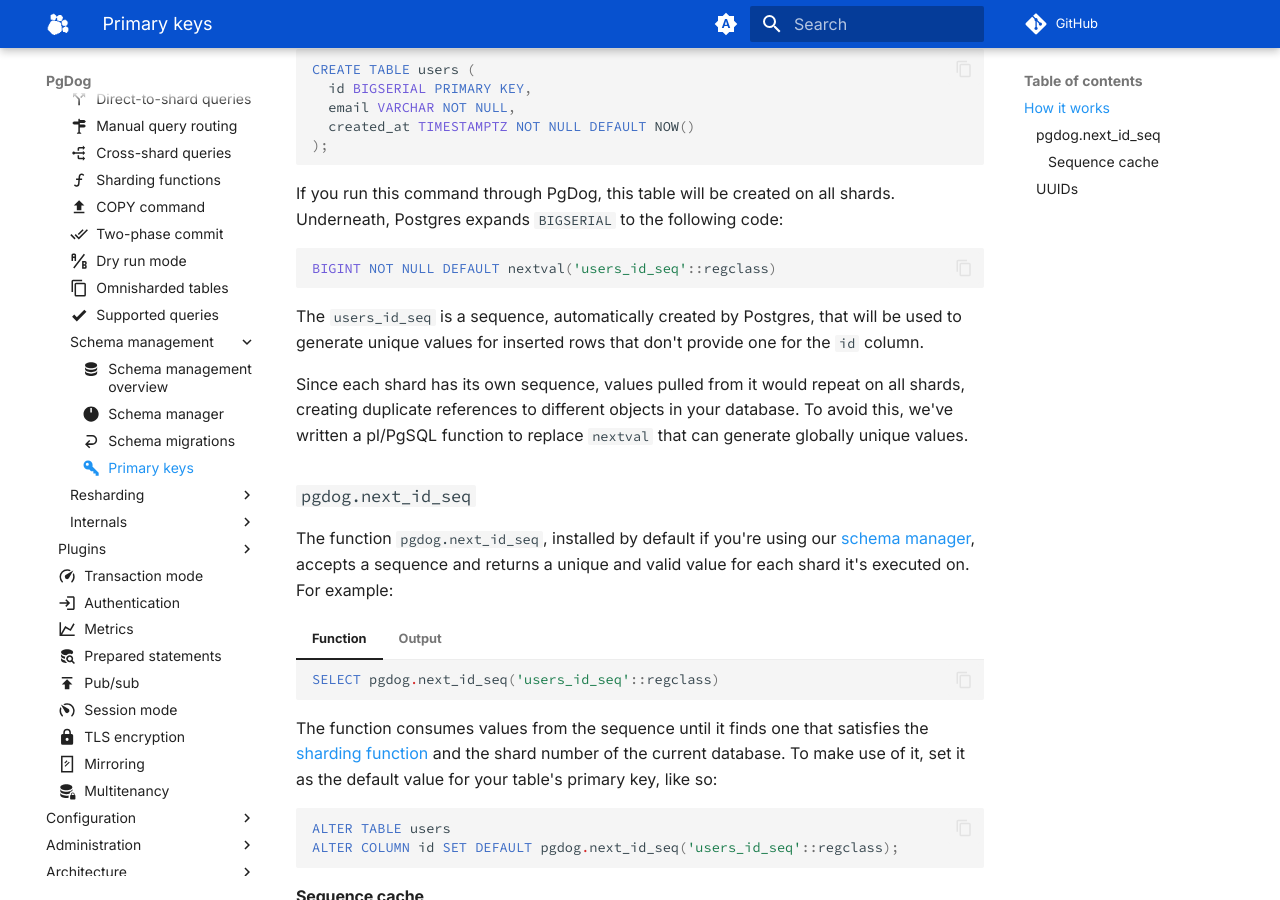
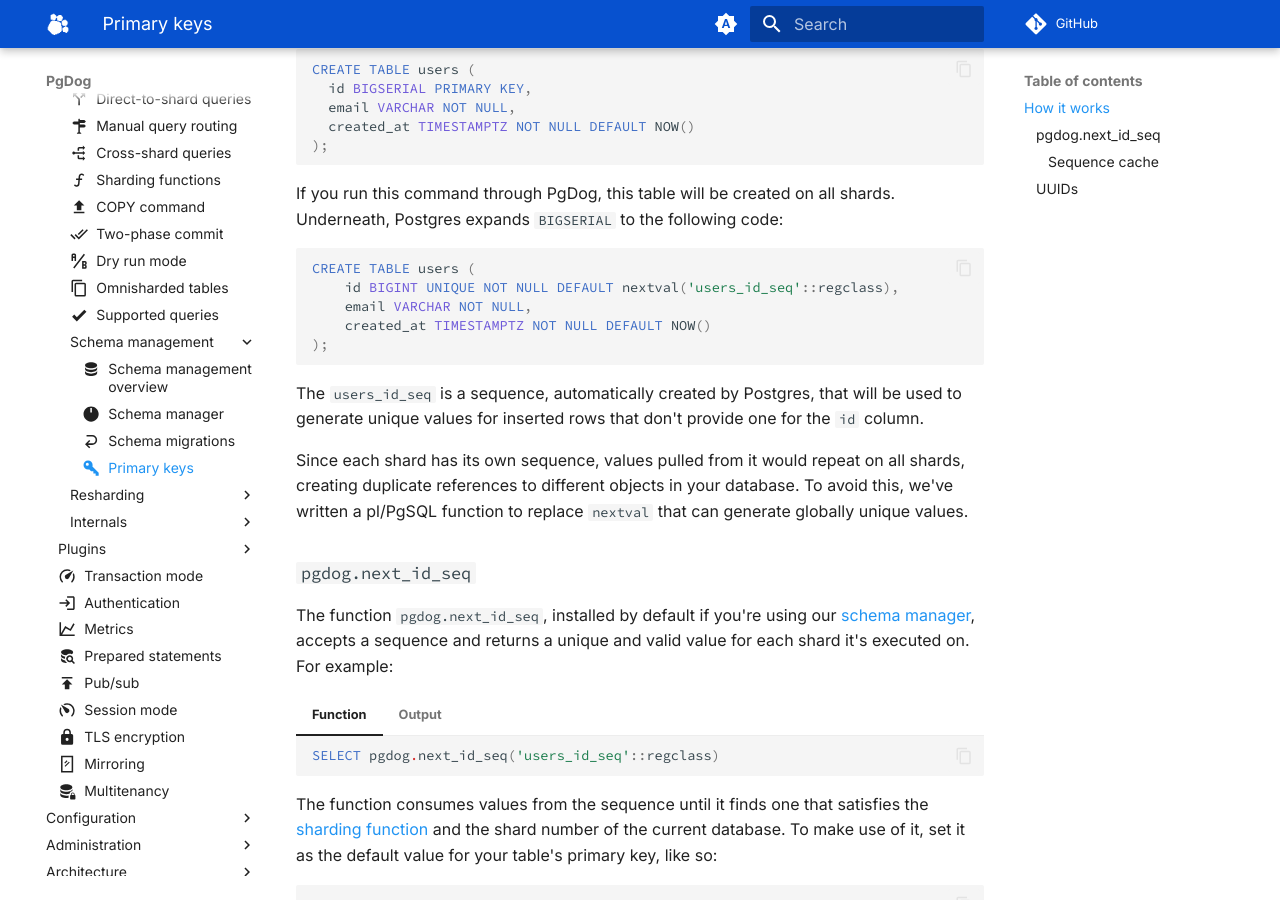
Before and after one commit to pgdogdev/docs, an MkDocs documentation site: the page built from docs/features/sharding/schema_management/primary_keys.md, in a window 1280 px wide and 900 px high, scrolled down 562 px. Built offline with MkDocs 1.6.1 and Material for MkDocs 9.7.7, drawn with Linux system fonts in a browser that asks for light colours; comment, search, counter and statistics services are not loaded.

````diff
--- a/docs/features/sharding/schema_management/primary_keys.md
+++ b/docs/features/sharding/schema_management/primary_keys.md
@@ -25,7 +25,11 @@
 If you run this command through PgDog, this table will be created on all shards. Underneath, Postgres expands `BIGSERIAL` to the following code:
 
 ```postgresql
-BIGINT NOT NULL DEFAULT nextval('users_id_seq'::regclass)
+CREATE TABLE users (
+    id BIGINT UNIQUE NOT NULL DEFAULT nextval('users_id_seq'::regclass),
+    email VARCHAR NOT NULL,
+    created_at TIMESTAMPTZ NOT NULL DEFAULT NOW()
+);
 ```
 
 The `users_id_seq` is a sequence, automatically created by Postgres, that will be used to generate unique values for inserted rows that don't provide one for the `id` column.
````
Also changed, not shown: docs/features/sharding/cross-shard.md (+1 -1 lines), docs/features/sharding/supported-queries.md (+2 -2 lines), 2 other files.
